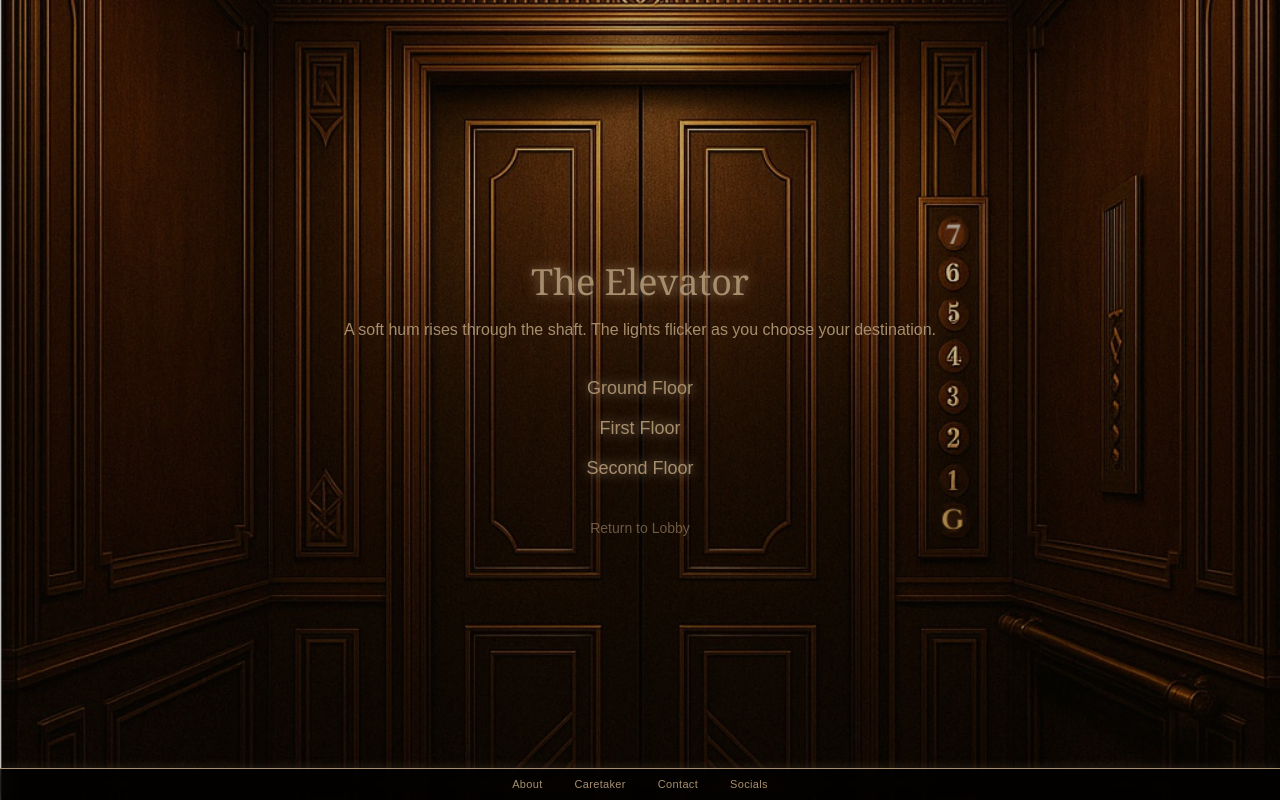
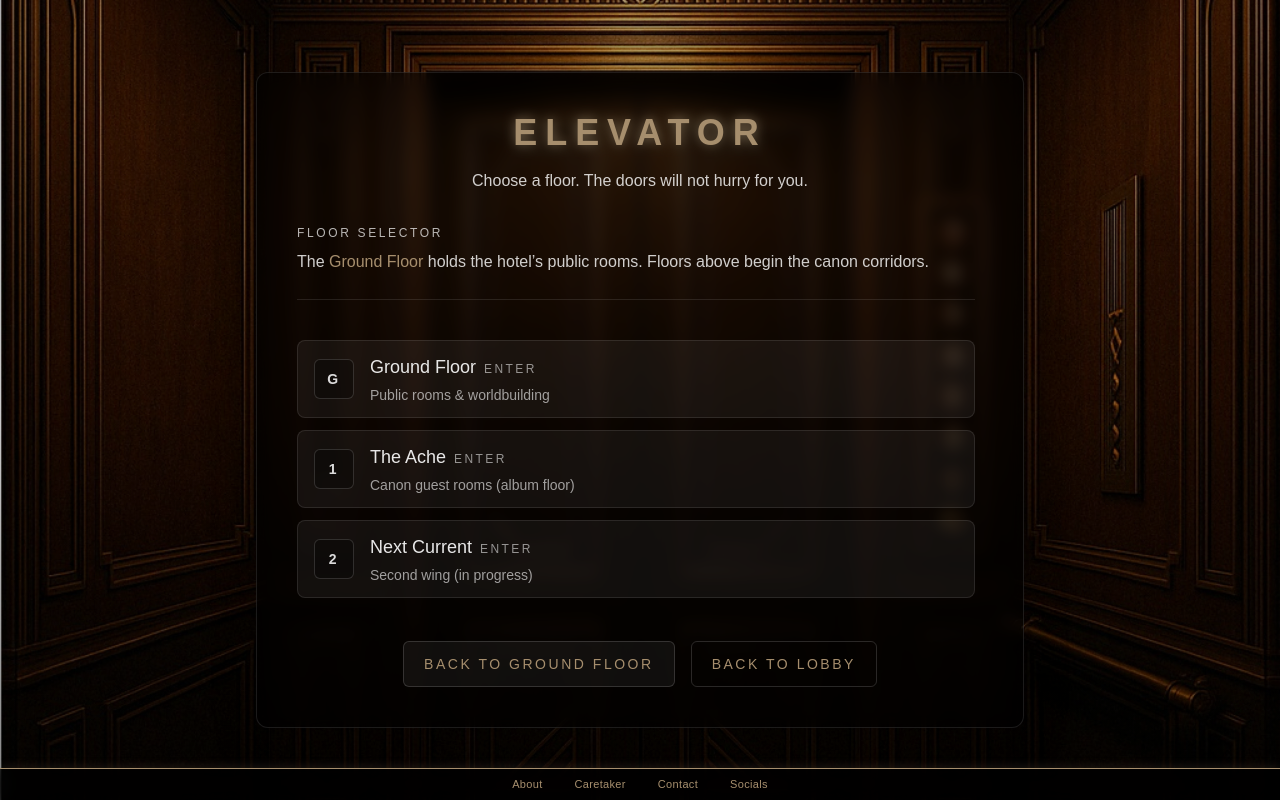
Before and after one commit to fevernaofficial/feverna-hotel, a Next.js app: page /elevator in a window 1280 px wide. Built offline with nearby package versions, Linux system fonts and the light colour scheme.

Commit message:
Implement Elevator floor selector (G–2)

```diff
--- a/app/elevator/page.tsx
+++ b/app/elevator/page.tsx
@@ -1,55 +1,130 @@
-export const metadata = {
-  title: "The Elevator | Hotel Feverna",
-  description: "A soft hum rises through the shaft. The lights flicker as you choose your destination.",
+import Link from "next/link";
+
+type Floor = {
+  code: "G" | "1" | "2";
+  label: string;
+  href: string;
+  note?: string;
 };
 
-export default function Elevator() {
+const FLOORS: Floor[] = [
+  {
+    code: "G",
+    label: "Ground Floor",
+    href: "/hallway0",
+    note: "Public rooms & worldbuilding",
+  },
+  {
+    code: "1",
+    label: "The Ache",
+    href: "/hallway1",
+    note: "Canon guest rooms (album floor)",
+  },
+  {
+    code: "2",
+    label: "Next Current",
+    href: "/hallway2",
+    note: "Second wing (in progress)",
+  },
+];
+
+export default function ElevatorPage() {
   return (
     <main
-      className="relative h-[100svh] flex flex-col items-center justify-center text-fevernaGold bg-black overflow-hidden"
+      className="relative w-full min-h-screen flex items-start justify-center px-6 pt-6 pb-24 sm:py-10"
       style={{
         backgroundImage: "url('/images/elevator.jpg')",
         backgroundSize: "cover",
         backgroundPosition: "center",
       }}
     >
-      {/* Soft overlay for mood and readability */}
-      <div className="absolute inset-0 bg-[rgba(20,15,5,0.25)]" />
+      {/* Light overlay (let the image breathe; card handles readability) */}
+      <div className="absolute inset-0 bg-black/20" />
+      <div className="absolute inset-0 bg-linear-to-b from-black/15 via-transparent to-black/35" />
 
-      {/* Main content */}
-      <div className="relative z-10 text-center fade-in-soft">
-        <h1 className="text-4xl font-serif mb-4 drop-shadow-[0_0_6px_rgba(166,142,109,0.8)]">
-          The Elevator
-        </h1>
-        <p className="mb-8 text-fevernaGold/80">
-          A soft hum rises through the shaft. The lights flicker as you choose your destination.
-        </p>
+      <div className="relative z-10 w-full max-w-3xl bg-black/55 border border-white/10 rounded-xl p-6 md:p-10 shadow-2xl backdrop-blur-sm fade-in-soft flex flex-col max-h-[calc(100dvh-9rem)]">
+        <header className="text-center">
+          <h1 className="text-3xl md:text-4xl font-semibold tracking-[0.22em] uppercase feverna-glow">
+            Elevator
+          </h1>
+          <p className="mt-4 text-sm md:text-base text-white/80">
+            Choose a floor. The doors will not hurry for you.
+          </p>
+        </header>
 
-        <nav className="flex flex-col items-center gap-3 text-lg">
-          <a
+        <div className="mt-8 flex-1 min-h-0 overflow-y-auto pr-2">
+          <section className="space-y-6 text-sm md:text-base text-white/85 leading-relaxed">
+            <div>
+              <h2 className="text-xs uppercase tracking-[0.22em] text-white/70">
+                Floor Selector
+              </h2>
+              <p className="mt-2 text-white/80">
+                The <span className="text-fevernaGold">Ground Floor</span> holds the hotel’s public rooms.
+                Floors above begin the canon corridors.
+              </p>
+            </div>
+
+            <div className="pt-4 border-t border-white/10" />
+
+            <div className="grid gap-3">
+              {FLOORS.map((f) => (
+                <a
+                  key={f.code}
+                  href={f.href}
+                  className="group rounded-lg border border-white/10 bg-white/5 hover:bg-white/10 hover:border-white/20 transition px-4 py-3"
+                >
+                  <div className="flex items-center gap-4">
+                    <div className="shrink-0 w-10 h-10 rounded-md border border-white/15 bg-black/30 grid place-items-center">
+                      <span className="text-sm font-semibold tracking-[0.18em] text-white/85">
+                        {f.code}
+                      </span>
+                    </div>
+
+                    <div className="min-w-0">
+                      <div className="flex items-baseline gap-2">
+                        <span className="text-base md:text-lg text-white/90">
+                          {f.label}
+                        </span>
+                        <span className="text-xs uppercase tracking-[0.2em] text-white/55 group-hover:text-fevernaGold transition">
+                          Enter
+                        </span>
+                      </div>
+                      {f.note ? (
+                        <div className="mt-1 text-xs md:text-sm text-white/60">
+                          {f.note}
+                        </div>
+                      ) : null}
+                    </div>
+                  </div>
+                </a>
+              ))}
+
+            </div>
+
+            <div className="pt-4 border-t border-white/10" />
+
+            <p className="text-xs md:text-sm text-white/60">
+              Additional floors are sealed for now.
+            </p>
+
+            <div className="h-6" />
+          </section>
+        </div>
+
+        <nav className="mt-6 flex flex-col sm:flex-row gap-3 sm:gap-4 justify-center">
+          <Link
             href="/hallway0"
-            className="hover:text-white transition feverna-glow animate-flicker delay-[0s]"
+            className="inline-flex items-center justify-center px-5 py-3 rounded-md border border-white/15 bg-white/5 hover:bg-white/10 transition text-sm uppercase tracking-[0.18em]"
           >
-            Ground Floor
-          </a>
-          <a
-            href="/hallway1"
-            className="hover:text-white transition feverna-glow animate-flicker delay-[1.2s]"
+            Back to Ground Floor
+          </Link>
+
+          <Link
+            href="/"
+            className="inline-flex items-center justify-center px-5 py-3 rounded-md border border-white/15 hover:border-white/25 transition text-sm uppercase tracking-[0.18em]"
           >
-            First Floor
-          </a>
-          <a
-            href="/hallway2"
-            className="hover:text-white transition feverna-glow animate-flicker delay-[2.4s]"
-          >
-            Second Floor
-          </a>
-          <a
-            href="/"
-            className="mt-6 text-sm hover:text-white/80 transition text-fevernaGold/60"
-          >
-            Return to Lobby
-          </a>
+            Back to Lobby
+          </Link>
         </nav>
       </div>
     </main>
```
